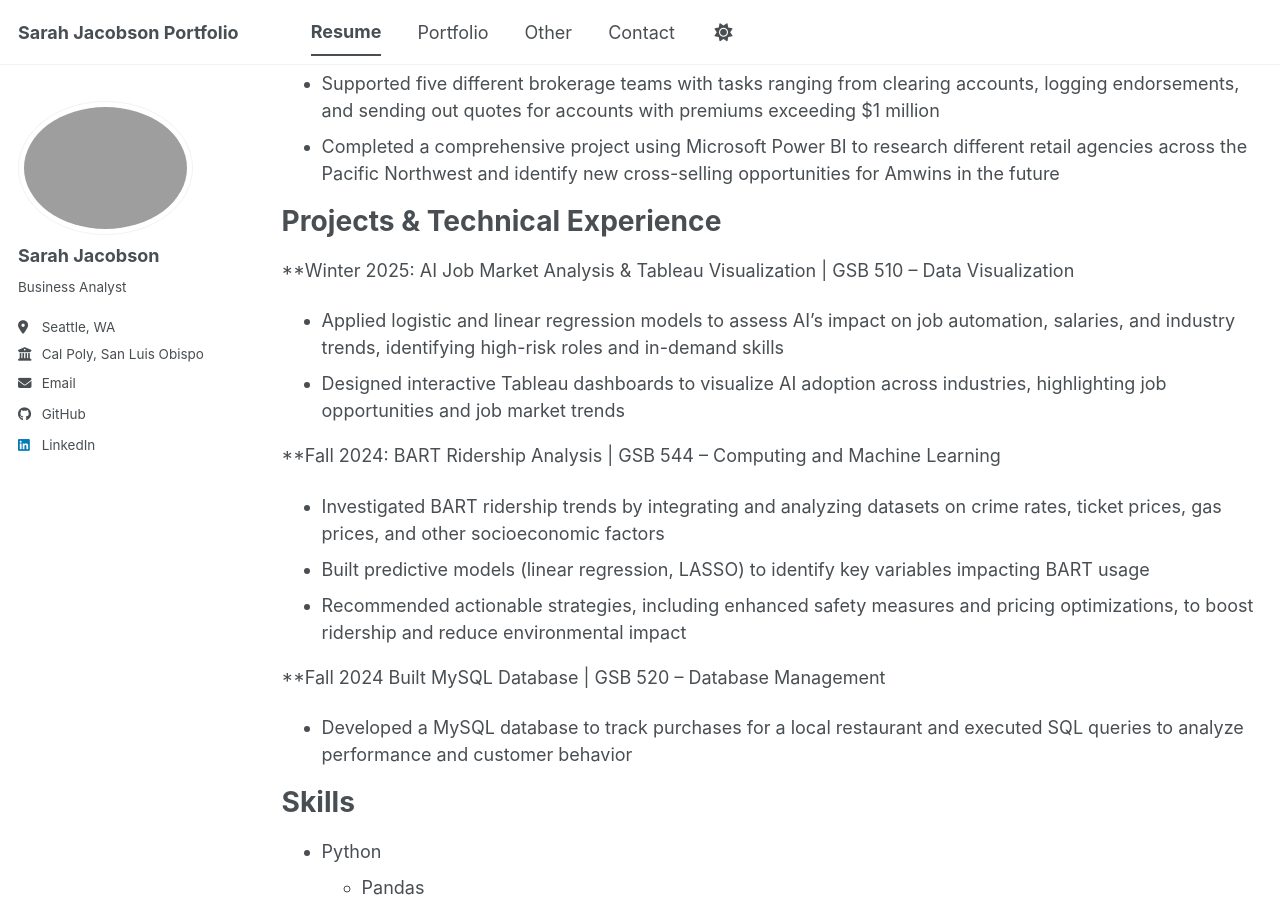
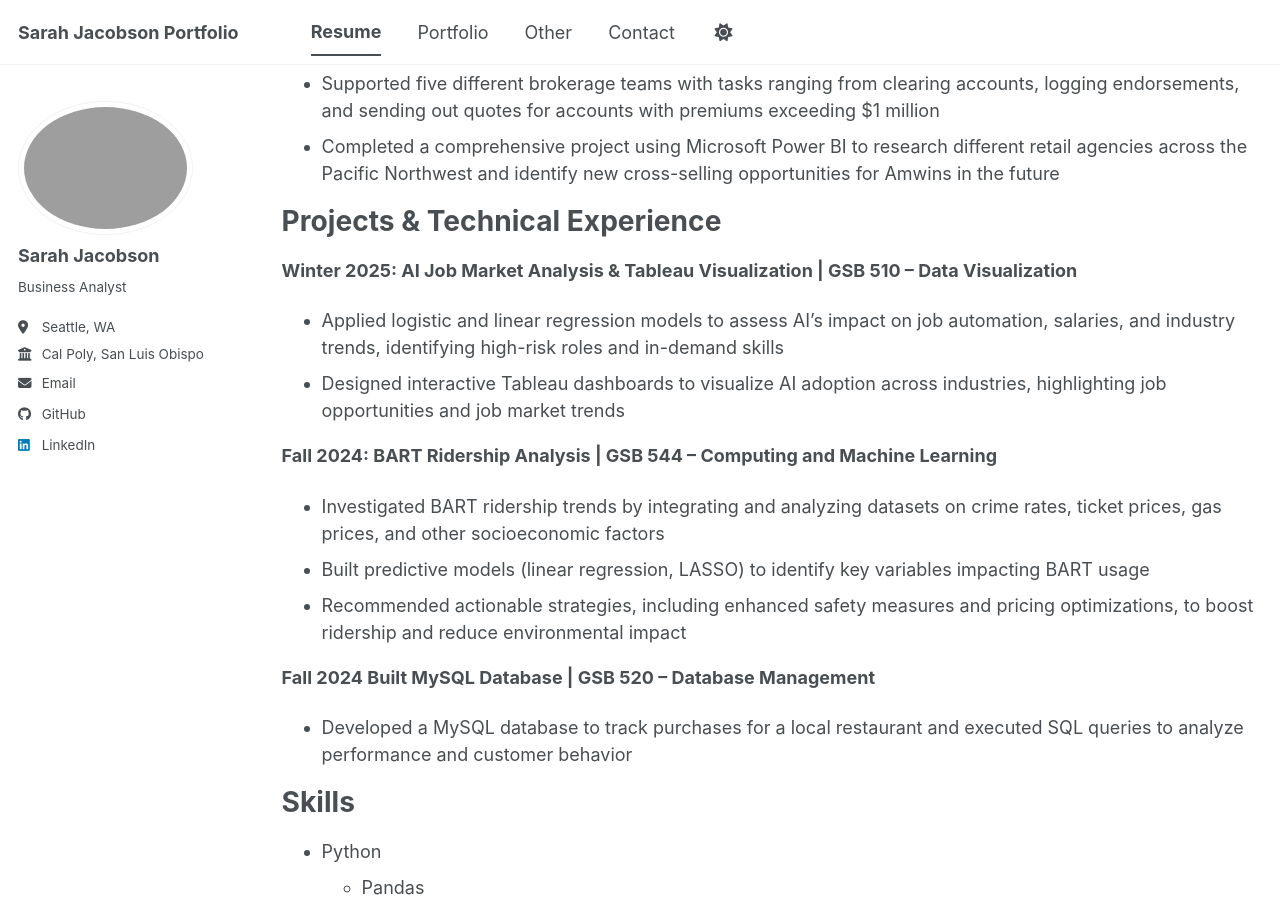
Before and after one commit to sarahjacobson123/sarahjacobson123.github.io, a Jekyll site: the page built from _pages/resume.md, in a window 1280 px wide and 900 px high, scrolled down 1001 px. Built offline with Jekyll 4.4.1, drawn with Linux system fonts in a browser that asks for light colours; a script bundle is joined from its source files by our own code; library files that are not in the unit come from our copies.

```diff
--- a/_pages/resume.md
+++ b/_pages/resume.md
@@ -46,20 +46,21 @@ across the Pacific Northwest and identify new cross-selling opportunities for Am
 
 Projects & Technical Experience
 ======
-**Winter 2025: AI Job Market Analysis & Tableau Visualization | GSB 510 – Data Visualization
+
+**Winter 2025: AI Job Market Analysis & Tableau Visualization | GSB 510 – Data Visualization**
 * Applied logistic and linear regression models to assess AI’s impact on job automation, salaries, and
 industry trends, identifying high-risk roles and in-demand skills
 * Designed interactive Tableau dashboards to visualize AI adoption across industries, highlighting job
 opportunities and job market trends
 
-**Fall 2024: BART Ridership Analysis | GSB 544 – Computing and Machine Learning
+**Fall 2024: BART Ridership Analysis | GSB 544 – Computing and Machine Learning**
 * Investigated BART ridership trends by integrating and analyzing datasets on crime rates, ticket
 prices, gas prices, and other socioeconomic factors
 * Built predictive models (linear regression, LASSO) to identify key variables impacting BART usage
 * Recommended actionable strategies, including enhanced safety measures and pricing
 optimizations, to boost ridership and reduce environmental impact
 
-**Fall 2024 Built MySQL Database | GSB 520 – Database Management
+**Fall 2024 Built MySQL Database | GSB 520 – Database Management**
 * Developed a MySQL database to track purchases for a local restaurant and executed SQL queries to
 analyze performance and customer behavior
 
@@ -78,7 +79,7 @@ Skills
 * MS Office
 * MS PowerBI
 
-You can download a PDF copy of my resume [here](https://github.com/sarahjacobson123/sarahjacobson123.github.io/blob/master/files/SarahJacobsonResume.pdf).
+You can download a PDF copy of my resume [here](file:///C:/Users/sales/OneDrive/Documents/2026_Personal/SarahJacobsonResume.pdf).
 
 Publications
 ======
```
